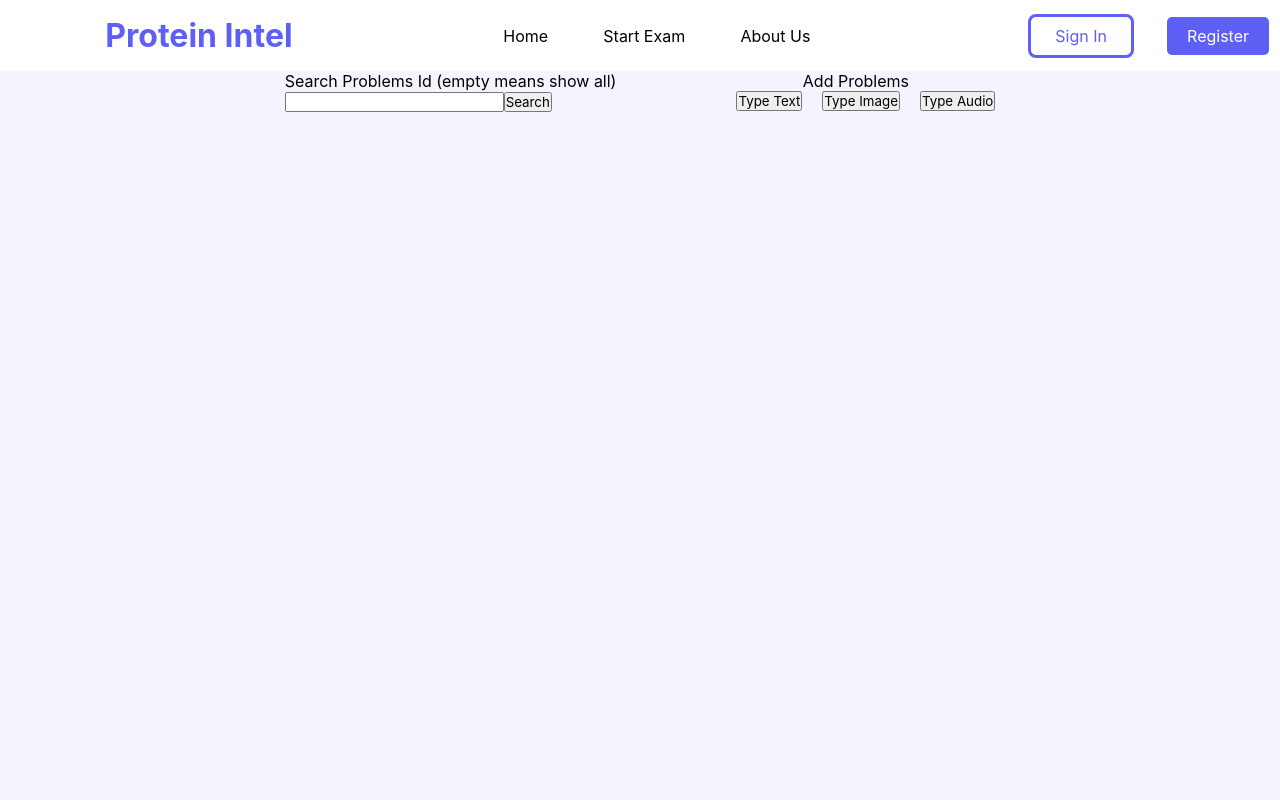
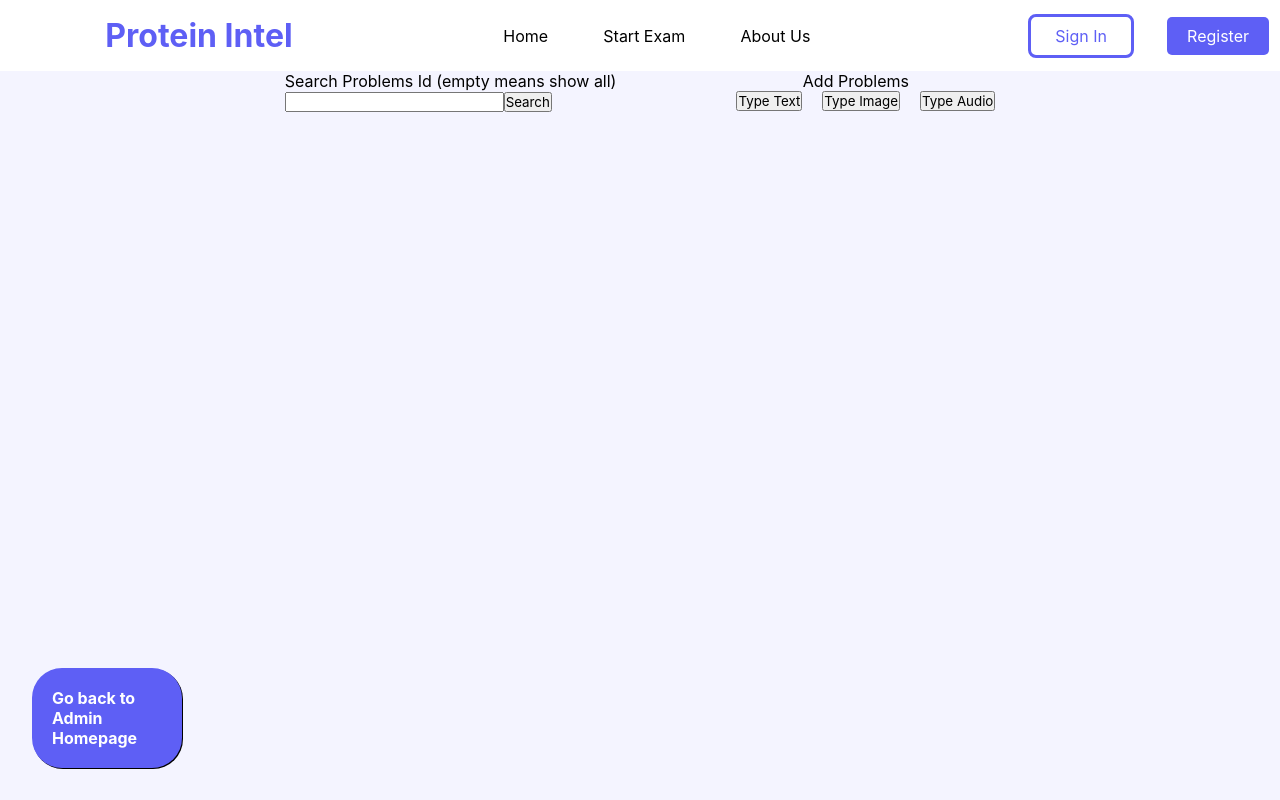
Before and after one commit to adelaidebonfamille/protein-intel, a React (Vite) app in the folder Client/: page /admin/problems in a window 1280 px wide. Built offline with nearby package versions, Linux system fonts and the light colour scheme.

Commit message:
changes on admin interface

```diff
--- a/Client/src/Pages/Admin/Admin.jsx
+++ b/Client/src/Pages/Admin/Admin.jsx
@@ -11,7 +11,7 @@ const Admin = () => {
       <div className={styles["login-container"]}>
         <h1>admin login</h1>
         <form action="#" onSubmit={onSubmitHandler}>
-          <div classname={styles["input-field"]}>
+          <div className={styles["input-field"]}>
             <p>email</p>
             <input
               type="text"
@@ -20,7 +20,7 @@ const Admin = () => {
               required
             />
           </div>
-          <div classname={styles["input-field"]}>
+          <div className={styles["input-field"]}>
             <p>password</p>
             <input
               type="password"
--- a/Client/src/Pages/Admin/Problems/Problems.jsx
+++ b/Client/src/Pages/Admin/Problems/Problems.jsx
@@ -1,9 +1,10 @@
 import styles from "./Problems.module.css";
 import axios from "axios";
 import { useState } from "react";
+import { Link } from "react-router-dom";
 
 const Problems = () => {
-  const [searchId, setSearchId] = useState("");
+  const [search, setSearch] = useState(false);
 
   const [isAddText, setIsAddText] = useState(false);
   const [isAddImage, setIsAddImage] = useState(false);
@@ -11,6 +12,27 @@ const Problems = () => {
 
   const searchHandler = async (e) => {
     e.preventDefault();
+
+    if ( e.target.searchId.value === "" ) {
+        await axios.get("http://localhost:5000/api/admin/problems", {
+            headers: {
+                "auth-token": localStorage.getItem("token")
+            }
+        })
+        .then((response)=> {
+            setSearch(true);
+            setIsAddText(false);
+            setIsAddImage(false);
+            setIsAddAudio(false);
+
+            console.log(response)
+        })
+        .catch((error)=> {
+            console.log(error)
+        })
+    } else {
+
+    }
   };
 
   const addProblemHandler = async (e) => {
@@ -18,6 +40,9 @@ const Problems = () => {
 
     try {
       await axios.post("http://localhost:5000/api/admin/problems", {
+        headers: {
+            "auth-token": localStorage.getItem("token")
+        },
         description: e.target.description.value,
         key: e.target.key.value,
         type: e.target.type.value,
@@ -28,6 +53,8 @@ const Problems = () => {
   };
 
   return (
+    <>
+    <Link to='/admin'><div className={ styles[ "go-back-home" ] }>Go back to Admin Homepage</div></Link>
     <div className={styles.container}>
       <div className={styles["input-container"]}>
         <form onSubmit={searchHandler}>
@@ -40,6 +67,7 @@ const Problems = () => {
           <div className={styles.buttons}>
             <button
               onClick={() => {
+                setSearch(false);
                 setIsAddText(true);
                 setIsAddImage(false);
                 setIsAddAudio(false);
@@ -49,6 +77,7 @@ const Problems = () => {
             </button>
             <button
               onClick={() => {
+                setSearch(false);
                 setIsAddText(false);
                 setIsAddImage(true);
                 setIsAddAudio(false);
@@ -58,6 +87,7 @@ const Problems = () => {
             </button>
             <button
               onClick={() => {
+                setSearch(false);
                 setIsAddText(false);
                 setIsAddImage(false);
                 setIsAddAudio(true);
@@ -68,6 +98,11 @@ const Problems = () => {
           </div>
         </div>
       </div>
+      {search && (
+          <div>
+
+          </div>
+      )}
       {isAddText && (
         <div>
           <h3>Add Problem Type Text</h3>
@@ -437,6 +472,7 @@ const Problems = () => {
         </div>
       )}
     </div>
+    </>
   );
 };
 
--- a/Client/src/Pages/Admin/Problems/Problems.module.css
+++ b/Client/src/Pages/Admin/Problems/Problems.module.css
@@ -1,3 +1,17 @@
+.go-back-home {
+  width: 150px;
+  height: 100px;
+  position: fixed;
+  bottom: 2rem;
+  left: 2rem;
+  background-color: #5e5ff5;
+  color: white;
+  font-weight: bold;
+  border-radius: 30px;
+  padding: 20px;
+  box-shadow: 1px 1px rgba(0,0,0,10);
+}
+
 .container {
   display: flex;
   flex-direction: column;
```
Also changed, not shown: Client/src/Pages/Admin/Batch/Batch.js (added), Client/src/Pages/Admin/Batch/Batch.module.css (added).
